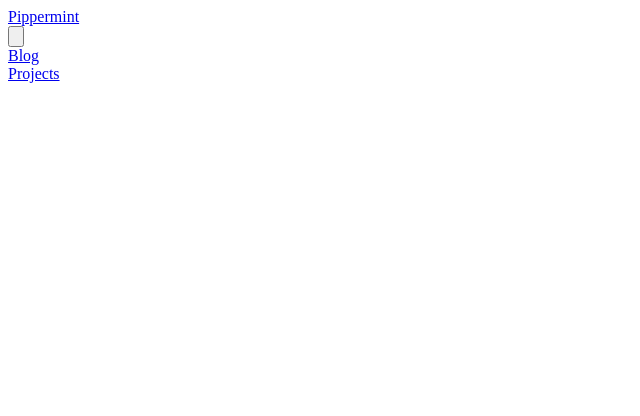
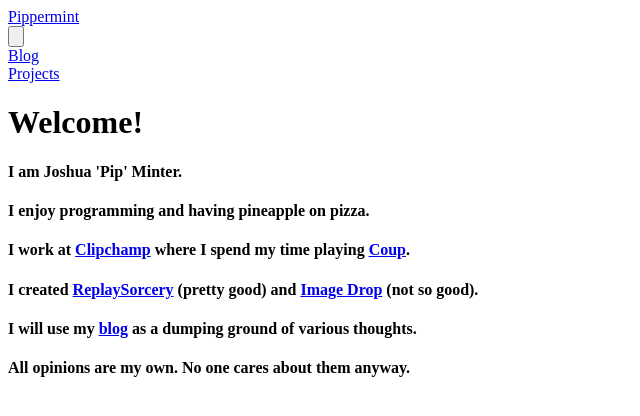
Before and after one commit to matanui159/pippermint, a Next.js app: page / in a window 1280 px wide. Shown: the top 416 px of the page, without its empty margins (0-640 px from the left). Built offline with nearby package versions, Linux system fonts and the light colour scheme.

Commit message:
Improve home page

```diff
--- /dev/null
+++ b/src/components/BlankLink.tsx
@@ -0,0 +1,9 @@
+import { HTMLProps } from 'react';
+
+export function BlankLink({ rel, children, ...props }: HTMLProps<HTMLAnchorElement>): JSX.Element {
+   return (
+      <a rel={`noopener noreferrer ${rel}`} target='_blank' {...props}>
+         {children}
+      </a>
+   );
+}
--- a/src/components/RichText.tsx
+++ b/src/components/RichText.tsx
@@ -1,5 +1,6 @@
 import { documentToReactComponents } from '@contentful/rich-text-react-renderer';
 import { EntryFields } from 'contentful';
+import { Document } from '@contentful/rich-text-types';
 
 export interface RichTextProps {
    text: EntryFields.RichText;
@@ -8,7 +9,7 @@ export interface RichTextProps {
 export function RichText({ text }: RichTextProps): JSX.Element {
    return (
       <>
-         {documentToReactComponents(text as any)}
+         {documentToReactComponents(text as Document)}
       </>
    );
 }
--- a/src/pages/index.tsx
+++ b/src/pages/index.tsx
@@ -1,4 +1,7 @@
 import Head from 'next/head';
+import Link from 'next/link';
+import { BlankLink } from '../components/BlankLink';
+import { Prose } from '../components/Prose';
 import { Title } from '../components/title/Title';
 
 export default function Index(): JSX.Element {
@@ -8,6 +11,15 @@ export default function Index(): JSX.Element {
             <title>Pippermint</title>
          </Head>
          <Title />
+         <Prose>
+            <h1>Welcome!</h1>
+            <h4>I am Joshua 'Pip' Minter.</h4>
+            <h4>I enjoy programming and having pineapple on pizza.</h4>
+            <h4>I work at <BlankLink href='https://clipchamp.com'>Clipchamp</BlankLink> where I spend my time playing <BlankLink href='https://boardgamegeek.com/boardgame/131357/coup'>Coup</BlankLink>.</h4>
+            <h4>I created <BlankLink href='https://github.com/matanui159/ReplaySorcery'>ReplaySorcery</BlankLink> (pretty good) and <BlankLink href='https://imgdrop.app'>Image Drop</BlankLink> (not so good).</h4>
+            <h4>I will use my <Link href='/blog'>blog</Link> as a dumping ground of various thoughts.</h4>
+            <h4>All opinions are my own. No one cares about them anyway.</h4>
+         </Prose>
       </>
    );
 }
```
